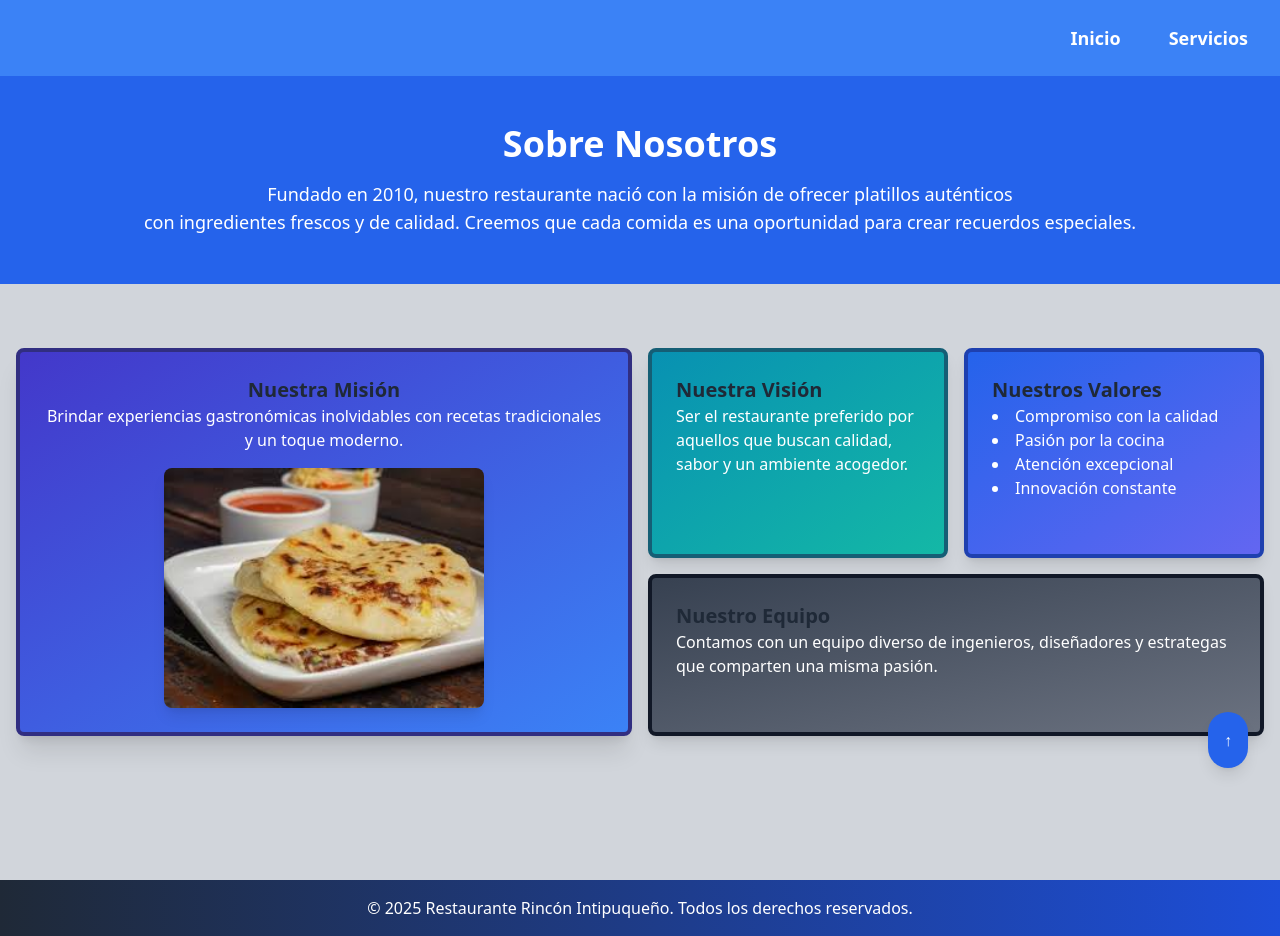
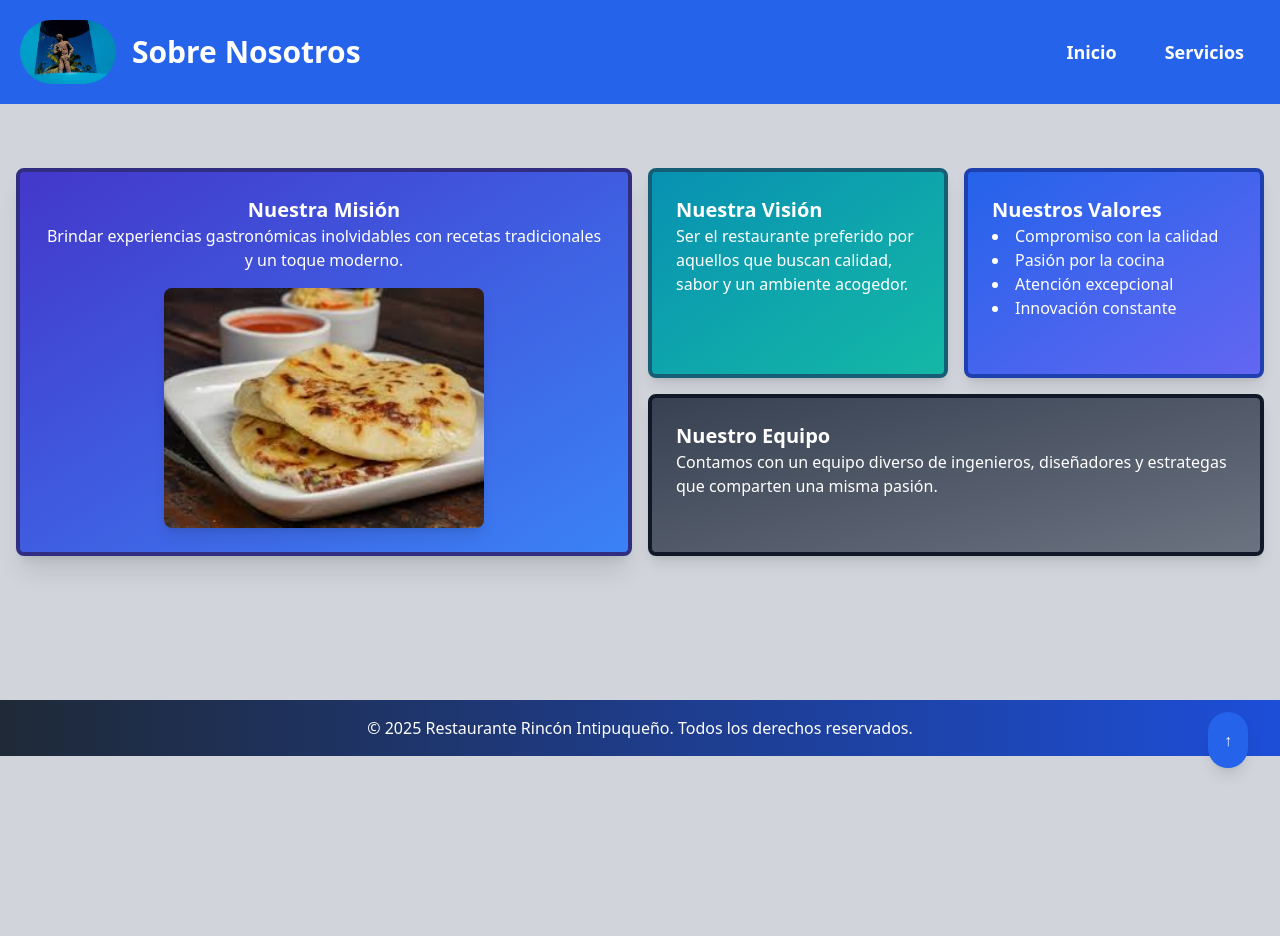
Before and after one commit to Sarahi2006/conponentes_web, a plain HTML site: page src/Sobre_nosotros.html in a window 1280 px wide. After the commit the page ends 800 px from the top, so only its background shows below. Drawn offline with nearby package versions, Linux system fonts and the light colour scheme.

Commit message:
Corregido código HTML con mejoras de accesibilidad y semántica

```diff
--- a/src/Sobre_nosotros.html
+++ b/src/Sobre_nosotros.html
@@ -9,43 +9,43 @@
 </head>
 
 <body class="flex flex-col min-h-screen bg-gray-300 text-gray-800 font-sans">
-    <!-- Barra de navegación -->
-    <nav class="bg-blue-500 p-4">
-        <div class="container mx-auto flex justify-end space-x-4"> <!-- Utilizamos 'space-x-4' para espacios entre los elementos -->
-            <a href="./index.html" class="text-white text-lg font-semibold px-4 py-2 rounded-lg hover:bg-blue-700 hover:text-white transition" aria-label="Ir a la página de inicio">Inicio</a>
-            <a href="./servicios.html" class="text-white text-lg font-semibold px-4 py-2 rounded-lg hover:bg-blue-700 hover:text-white transition" aria-label="Ir a la página de servicios">Servicios</a>
+<!-- Encabezado principal -->
+    <header class="bg-blue-600 text-white p-5">
+        <!-- Contenedor para centrar el contenido -->
+        <div class="max-w-7xl mx-auto flex items-center justify-between">
+            <!-- Logo y Título -->
+            <div class="flex items-center">
+                <!-- Logo del restaurante -->
+                <img src="img/logo.jpeg" alt="Logo del Restaurante Rincón Intipuqueño" class="w-24 h-16 object-cover rounded-full">
+                <h1 class="text-3xl font-bold ml-4">Sobre Nosotros</h1>
+            </div>
+
+            <!-- Navegación -->
+            <nav class="flex space-x-4">
+                <a href="./index.html" class="text-white text-lg font-semibold ml-4 px-4 py-2 rounded-lg hover:bg-blue-700 hover:text-white transition">Inicio</a>
+                <a href="./servicios.html" class="text-white text-lg font-semibold ml-4 px-4 py-2 rounded-lg hover:bg-blue-700 hover:text-white transition">Servicios</a>
+            </nav>
         </div>
-    </nav>
-
-    <!-- Título de la página -->
-    <header class="bg-blue-600 text-white text-center py-12">
-        <h1 class="text-4xl font-bold">Sobre Nosotros</h1>
-        <p class="mt-4 text-lg">
-            Fundado en 2010, nuestro restaurante nació
-            con la misión de ofrecer platillos auténticos
-            <br> con ingredientes frescos y de calidad. Creemos que cada comida es una oportunidad para
-            crear recuerdos especiales.
-        </p>
     </header>
 
     <!-- Sección principal de contenido -->
     <section class="container mx-auto px-4 py-16">
         <div class="grid grid-cols-1 md:grid-cols-4 gap-4 mb-12">
             <!-- Bloque de Nuestra Misión -->
-            <div class="bg-gradient-to-br from-indigo-700 to-blue-500 rounded-lg p-6 md:col-span-2 md:row-span-2 min-h-32 flex flex-col items-center border-4 border-indigo-900 shadow-xl">
+            <div class="bg-gradient-to-br from-indigo-700 to-blue-500 text-white rounded-lg p-6 md:col-span-2 md:row-span-2 min-h-32 flex flex-col items-center border-4 border-indigo-900 shadow-xl">
                 <h3 class="text-xl font-bold">Nuestra Misión</h3>
                 <p class="text-white text-center">Brindar experiencias gastronómicas inolvidables con recetas tradicionales y un toque moderno.</p>
                 <img src="img/img1.jpeg" alt="Imagen de nuestra misión" class="mt-4 w-full max-w-xs rounded-lg shadow-lg">
             </div>
 
             <!-- Bloque de Nuestra Visión -->
-            <div class="bg-gradient-to-br from-cyan-600 to-teal-500 rounded-lg p-6 min-h-32 border-4 border-cyan-800 shadow-lg">
+            <div class="bg-gradient-to-br from-cyan-600 to-teal-500 text-white rounded-lg p-6 min-h-32 border-4 border-cyan-800 shadow-lg">
                 <h3 class="text-xl font-bold">Nuestra Visión</h3>
                 <p class="text-white">Ser el restaurante preferido por aquellos que buscan calidad, sabor y un ambiente acogedor.</p>
             </div>
 
             <!-- Bloque de Nuestros Valores -->
-            <div class="bg-gradient-to-br from-blue-600 to-indigo-500 rounded-lg p-6 min-h-32 border-4 border-blue-800 shadow-lg">
+            <div class="bg-gradient-to-br from-blue-600 to-indigo-500 text-white rounded-lg p-6 min-h-32 border-4 border-blue-800 shadow-lg">
                 <h3 class="text-xl font-bold">Nuestros Valores</h3>
                 <ul class="list-disc list-inside text-white">
                     <li>Compromiso con la calidad</li>
@@ -56,7 +56,7 @@
             </div>
 
             <!-- Bloque de Nuestro Equipo -->
-            <div class="bg-gradient-to-br from-gray-700 to-gray-500 rounded-lg p-6 md:col-span-2 min-h-32 border-4 border-gray-900 shadow-lg">
+            <div class="bg-gradient-to-br from-gray-700 to-gray-500 text-white rounded-lg p-6 md:col-span-2 min-h-32 border-4 border-gray-900 shadow-lg">
                 <h3 class="text-xl font-bold">Nuestro Equipo</h3>
                 <p class="text-white">Contamos con un equipo diverso de ingenieros, diseñadores y estrategas que comparten una misma pasión.</p>
             </div>
```
Also changed, not shown: src/servicios.html (+16 -12 lines).
